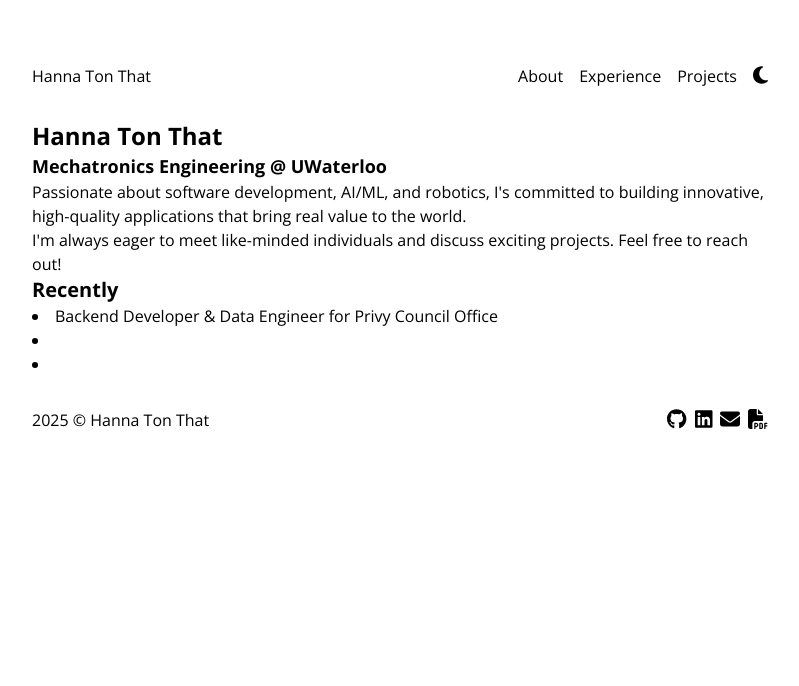
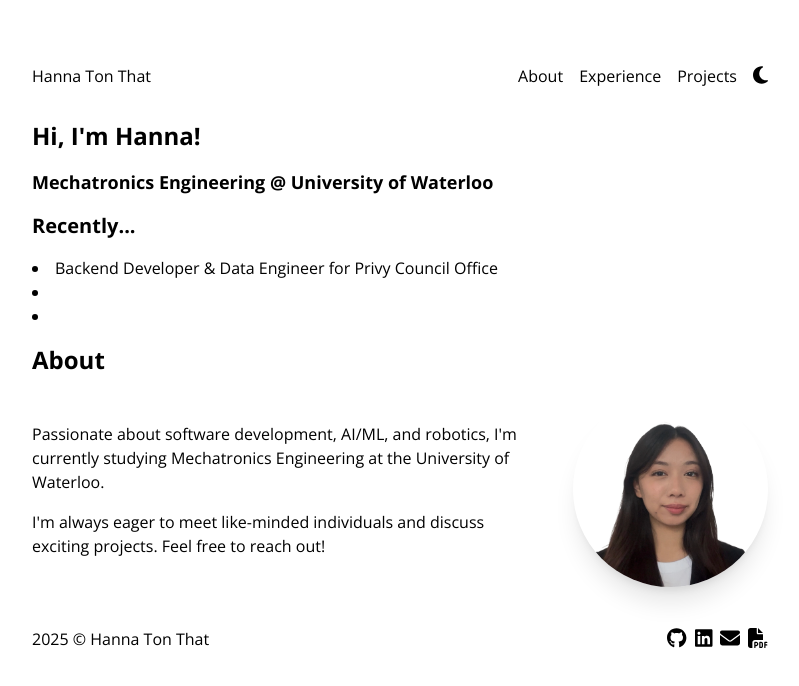
Before and after one commit to hannatonthat/portfolio-v2, a Next.js app: page / in a window 1280 px wide. Shown: the top 686 px of the page, without its empty margins (240-1039 px from the left). Built offline with nearby package versions, Linux system fonts and the light colour scheme.

Commit message:
Tailwind debugging

```diff
--- a/components/ProjectItem.js
+++ b/components/ProjectItem.js
@@ -1,3 +1,5 @@
+"use client";
+
 import Image from "next/image";
 
 import { FontAwesomeIcon } from "@fortawesome/react-fontawesome";
@@ -6,7 +8,7 @@ import { faLaptopCode } from '@fortawesome/free-solid-svg-icons'
 
 export default function ProjectItem({ image, title, github, devpost, summary = [], skills = [] }) {
   return (
-    <div className="">
+    <div className="mt-8 mb-8">
       {image && (
         <Image
           src={image}
@@ -19,28 +21,23 @@ export default function ProjectItem({ image, title, github, devpost, summary = [
 
       <div className="flex gap-2">
         <h3 className="">{title}</h3>
-
-        {github && (
         <a
           href={github}
           target="_blank"
           rel="noopener noreferrer"
-            className="inline-block mt-1"
+          className="inline-block mt-5 mb-4"
         >
-            <FontAwesomeIcon icon={faGithub} className="text-black text-xl" />
+          <FontAwesomeIcon icon={faGithub} className="text-xl" />
         </a>
-        )}
-
-        {github && (
         <a
           href={devpost}
           target="_blank"
           rel="noopener noreferrer"
-            className="inline-block mt-1"
+          className="inline-block mt-5 mb-4"
         >
-            <FontAwesomeIcon icon={faLaptopCode} className="text-black text-xl" />
+          <FontAwesomeIcon icon={faLaptopCode} className="text-xl" />
         </a>
-        )}
+
       </div>
 
       {summary.length > 0 && (
@@ -56,7 +53,7 @@ export default function ProjectItem({ image, title, github, devpost, summary = [
           {skills.map((skill, idx) => (
             <span
               key={idx}
-              className="text-black bg-gray-200 text-sm px-2 py-1 rounded-md"
+              className="text-black bg-gray-300 text-sm px-2 py-1 rounded-md"
             >
               {skill}
             </span>
--- a/package.json
+++ b/package.json
@@ -19,11 +19,11 @@
   },
   "devDependencies": {
     "@eslint/eslintrc": "^3",
-    "@tailwindcss/postcss": "^4.1.6",
+    "@tailwindcss/postcss": "^4.1.7",
     "autoprefixer": "^10.4.21",
     "eslint": "^9",
     "eslint-config-next": "15.3.2",
     "postcss": "^8.5.3",
-    "tailwindcss": "^4.1.6"
+    "tailwindcss": "^4.1.7"
   }
 }
--- a/src/app/page.js
+++ b/src/app/page.js
@@ -1,16 +1,32 @@
+import Image from "next/image";
+
 export default function Home() {
   return (
     <section className="">
-      <h1 className="">Hanna Ton That</h1>
-      <h3 className="">Mechatronics Engineering @ UWaterloo</h3>
-      <p className="">Passionate about software development, AI/ML, and robotics, I&apos;s committed to building innovative, high-quality applications that bring real value to the world.</p>
-      <p className="">I&apos;m always eager to meet like-minded individuals and discuss exciting projects. Feel free to reach out!</p>
-      <h2 className="">Recently</h2>
+      <h1 className="">Hi, I&apos;m Hanna!</h1>
+      <h3 className="">Mechatronics Engineering @ University of Waterloo</h3>
+      <h2 className="">Recently...</h2>
       <ul className="list-disc list-inside">
         <li>Backend Developer & Data Engineer for Privy Council Office</li>
         <li></li>
         <li></li>
       </ul>
+      <h1 className="">About</h1>
+      <div className="flex  gap-8">
+        <div className="flex flex-col justify-center">
+          <p className="">Passionate about software development, AI/ML, and robotics, I&apos;m currently studying Mechatronics Engineering at the University of Waterloo.</p>
+          <p className="">I&apos;m always eager to meet like-minded individuals and discuss exciting projects. Feel free to reach out!</p>
+        </div>
+        <div className="rounded-full shadow-xl">
+          <Image
+          src="/assets/profile.png"
+          alt=""
+          width="400"
+          height="400"
+          className="rounded-full"
+        />
+        </div>
+      </div>
     </section>
   )
 }
--- a/styles/globals.css
+++ b/styles/globals.css
@@ -1,4 +1,6 @@
 @import "tailwindcss";
+
+@custom-variant dark (&:where(.dark, .dark *));
 
 html {
   @apply bg-white text-black;
@@ -15,17 +17,17 @@ body {
 }
 
 h1 {
-  @apply text-2xl font-bold
+  @apply text-2xl font-bold mt-4 mb-4
 }
 
 h2 {
-  @apply text-xl font-bold
+  @apply text-xl font-bold mt-4 mb-4
 }
 
 h3 {
-  @apply text-lg font-bold
+  @apply text-lg font-bold mt-4 mb-4
 }
 
 p {
-  @apply text-base
+  @apply text-base mt-2 mb-2
 }
--- a/tailwind.config.js
+++ b/tailwind.config.js
@@ -14,4 +14,4 @@ module.exports = {
     },
   },
   plugins: [],
-}
+};
```
Also changed, not shown: public/assets/profile.png (added), 1 other file (tests, documents, lock files or other folders). Lines whose indentation alone changed are shown as unchanged.
